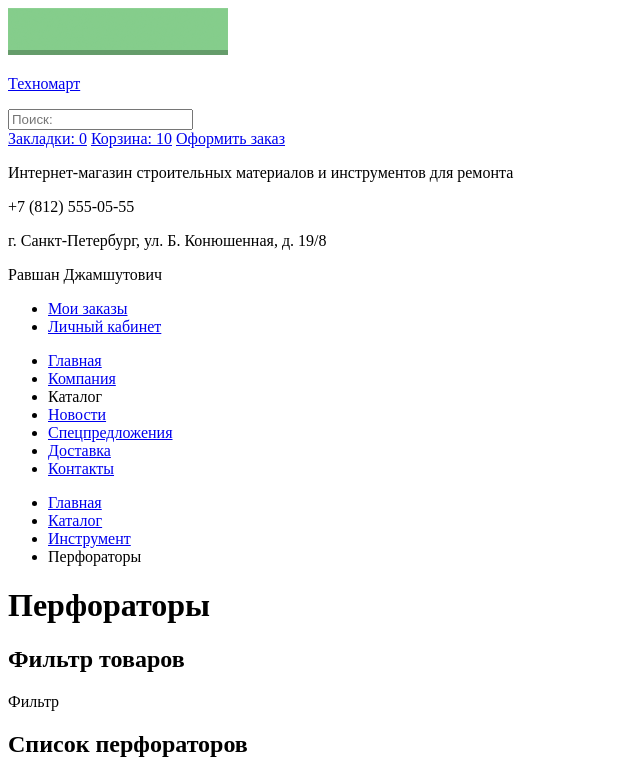
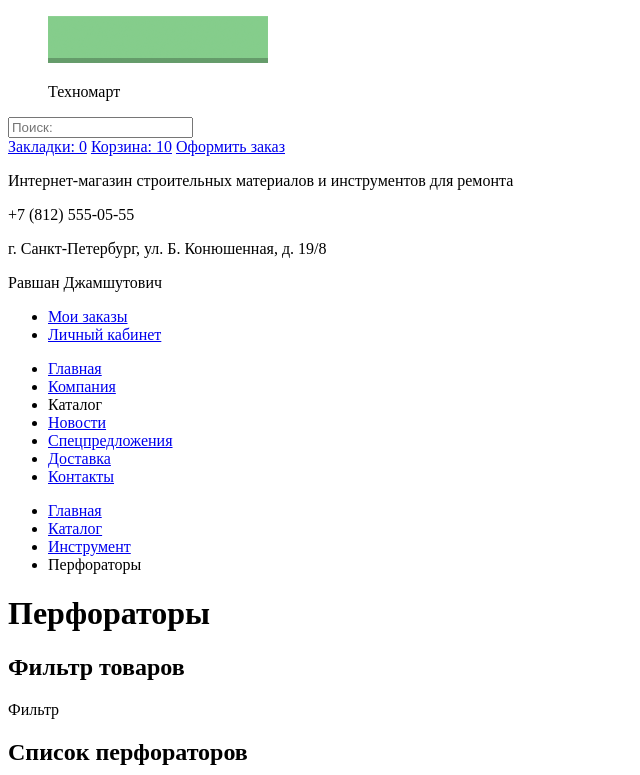
Before and after one commit to bartenev/technomart-29, a plain HTML site: page catalog.html in a window 1280 px wide. Shown: the top 775 px of the page, without its empty margins (0-640 px from the left). Drawn offline with Linux system fonts and the light colour scheme.

Commit message:
Revert " fixed indents"
This reverts commit 48f8543b98c5cf544a4ce0e7326eb5cefadb6bfa.

```diff
--- a/catalog.html
+++ b/catalog.html
@@ -7,10 +7,10 @@
   <body>
     <header>
       <nav>
-        <a href="index.html">
+        <figure>
           <img src="img/logo_header.png" alt="Логотип">
           <p>Техномарт</p>
-      </a>
+        </figure>
         <form action="#" method="POST">
           <input type="search" placeholder="Поиск:">
         </form>
@@ -58,7 +58,6 @@
         </ul>
       </nav>
     </header>
-
     <main>
       <ul>
         <li>
@@ -71,7 +70,7 @@
           <a href="blank.html">Инструмент</a>
         </li>
         <li>
-        <a>Перфораторы</a>
+          <a">Перфораторы</a>
         </li>
       </ul>
       <h1>Перфораторы</h1>
@@ -188,7 +187,6 @@
         </ul>
       </section>
     </main>
-
     <footer>
       <section>
         <figure>
@@ -272,7 +270,6 @@
         </div>
       </section>
     </footer>
-
     <section>
       <h2>Товар добавлен в корзину!</h2>
       <form>
@@ -280,6 +277,5 @@
         <button type="button">Закрыть</button>
       </form>
     </section>
-
   </body>
 </html>
```
Also changed, not shown: blank.html (+2 -7 lines), index.html (+2 -6 lines), 2 other files. Lines whose indentation alone changed are shown as unchanged.
